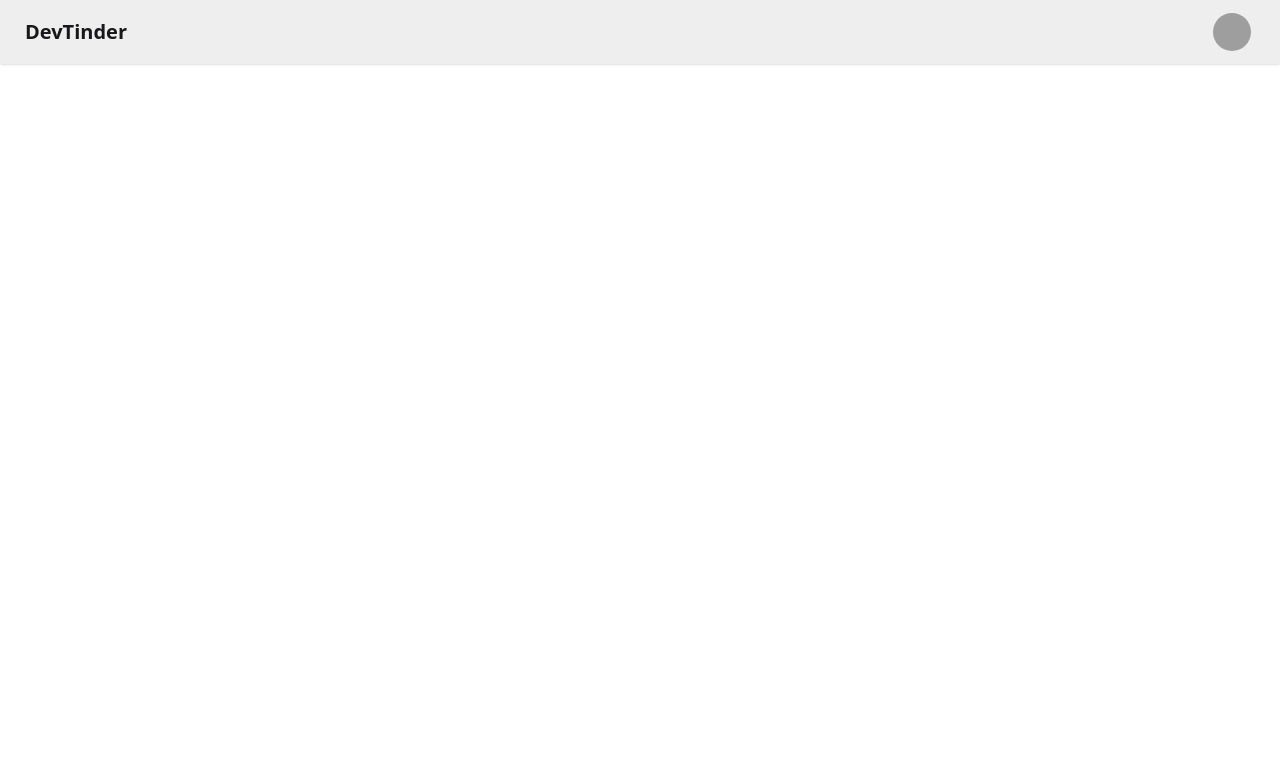
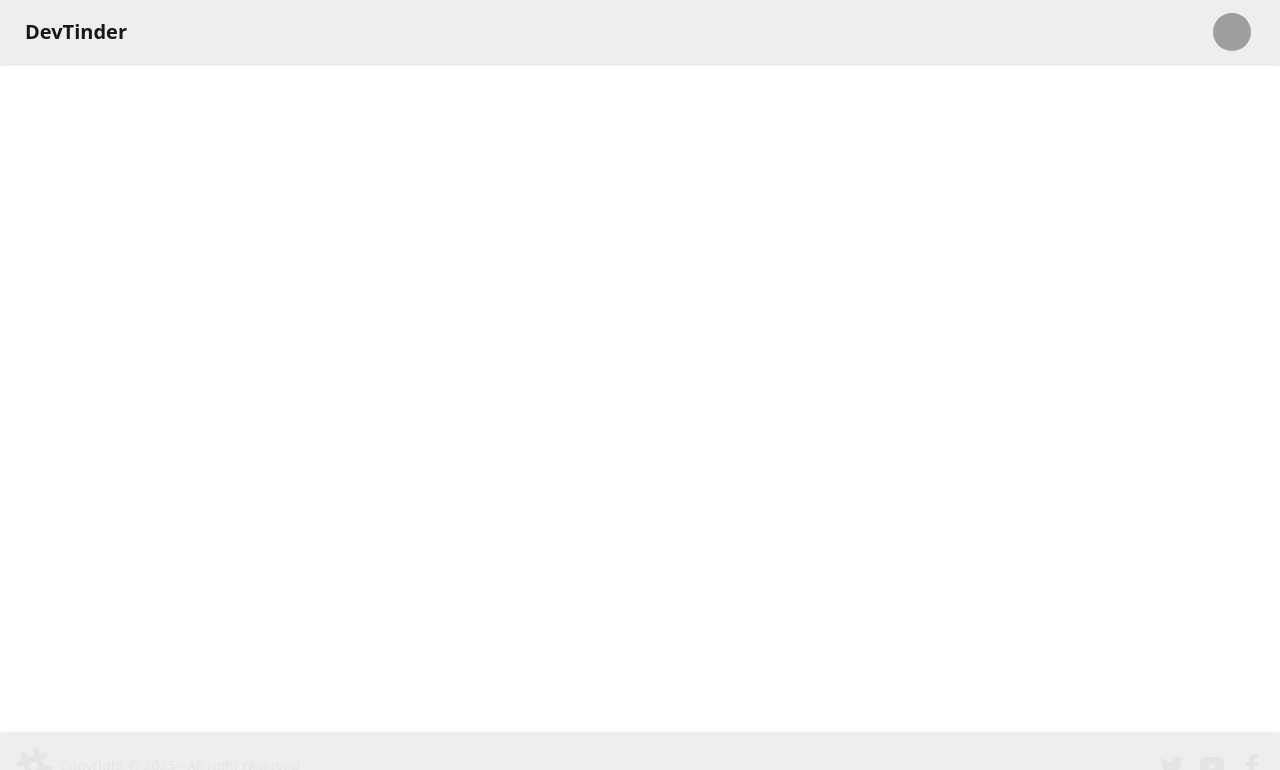
Before and after one commit to akshithg05/dev-tinder-frontend, a React (Vite) app: page / in a window 1280 px wide. Shown: the top 770 px of the page. Built offline with nearby package versions, Linux system fonts and the light colour scheme; grey boxes are pictures that could not be loaded.

Commit message:
Added routing, header and footer

```diff
--- a/package.json
+++ b/package.json
@@ -13,6 +13,7 @@
     "@tailwindcss/vite": "^4.1.14",
     "react": "^19.1.1",
     "react-dom": "^19.1.1",
+    "react-router-dom": "^7.9.4",
     "tailwindcss": "^4.1.14"
   },
   "devDependencies": {
--- a/src/components/App.jsx
+++ b/src/components/App.jsx
@@ -1,9 +1,19 @@
-import NavBar from "./NavBar";
+import { BrowserRouter, Routes, Route } from "react-router-dom";
+import Body from "./Body";
+import Login from "./Login";
+import Profile from "./Profile";
 
 function App() {
   return (
     <>
-      <NavBar />
+      <BrowserRouter basename="/">
+        <Routes>
+          <Route path="/" element={<Body />}>
+            <Route path="/login" element={<Login />}></Route>
+            <Route path="/profile" element={<Profile />}></Route>
+          </Route>
+        </Routes>
+      </BrowserRouter>
     </>
   );
 }
--- /dev/null
+++ b/src/components/Body.jsx
@@ -0,0 +1,15 @@
+import { Outlet } from "react-router-dom";
+import NavBar from "./NavBar";
+import Footer from "./Footer";
+
+export default function Body() {
+  return (
+    <div className="flex flex-col min-h-screen">
+      <NavBar />
+      <div className="flex grow">
+        <Outlet />
+      </div>
+      <Footer />
+    </div>
+  );
+}
--- /dev/null
+++ b/src/components/Footer.jsx
@@ -0,0 +1,39 @@
+export default function Footer() {
+  return (
+    <>
+      <footer className="footer bg-base-300 shadow-sm sm:footer-horizontal text-neutral-content items-center p-4">
+        <aside className="grid-flow-col items-center">
+          <svg
+            width="36"
+            height="36"
+            viewBox="0 0 24 24"
+            xmlns="http://www.w3.org/2000/svg"
+            fillRule="evenodd"
+            clipRule="evenodd"
+            className="fill-current"
+          >
+            <path d="M22.672 15.226l-2.432.811.841 2.515c.33 1.019-.209 2.127-1.23 2.456-1.15.325-2.148-.321-2.463-1.226l-.84-2.518-5.013 1.677.84 2.517c.391 1.203-.434 2.542-1.831 2.542-.88 0-1.601-.564-1.86-1.314l-.842-2.516-2.431.809c-1.135.328-2.145-.317-2.463-1.229-.329-1.018.211-2.127 1.231-2.456l2.432-.809-1.621-4.823-2.432.808c-1.355.384-2.558-.59-2.558-1.839 0-.817.509-1.582 1.327-1.846l2.433-.809-.842-2.515c-.33-1.02.211-2.129 1.232-2.458 1.02-.329 2.13.209 2.461 1.229l.842 2.515 5.011-1.677-.839-2.517c-.403-1.238.484-2.553 1.843-2.553.819 0 1.585.509 1.85 1.326l.841 2.517 2.431-.81c1.02-.33 2.131.211 2.461 1.229.332 1.018-.21 2.126-1.23 2.456l-2.433.809 1.622 4.823 2.433-.809c1.242-.401 2.557.484 2.557 1.838 0 .819-.51 1.583-1.328 1.847m-8.992-6.428l-5.01 1.675 1.619 4.828 5.011-1.674-1.62-4.829z"></path>
+          </svg>
+          <p>Copyright © {new Date().getFullYear()} - All right reserved</p>
+        </aside>
+        <nav className="grid-flow-col gap-4 md:place-self-center md:justify-self-end">
+          <a>
+            <svg xmlns="http://www.w3.org/2000/svg" width="24" height="24" viewBox="0 0 24 24" className="fill-current">
+              <path d="M24 4.557c-.883.392-1.832.656-2.828.775 1.017-.609 1.798-1.574 2.165-2.724-.951.564-2.005.974-3.127 1.195-.897-.957-2.178-1.555-3.594-1.555-3.179 0-5.515 2.966-4.797 6.045-4.091-.205-7.719-2.165-10.148-5.144-1.29 2.213-.669 5.108 1.523 6.574-.806-.026-1.566-.247-2.229-.616-.054 2.281 1.581 4.415 3.949 4.89-.693.188-1.452.232-2.224.084.626 1.956 2.444 3.379 4.6 3.419-2.07 1.623-4.678 2.348-7.29 2.04 2.179 1.397 4.768 2.212 7.548 2.212 9.142 0 14.307-7.721 13.995-14.646.962-.695 1.797-1.562 2.457-2.549z"></path>
+            </svg>
+          </a>
+          <a>
+            <svg xmlns="http://www.w3.org/2000/svg" width="24" height="24" viewBox="0 0 24 24" className="fill-current">
+              <path d="M19.615 3.184c-3.604-.246-11.631-.245-15.23 0-3.897.266-4.356 2.62-4.385 8.816.029 6.185.484 8.549 4.385 8.816 3.6.245 11.626.246 15.23 0 3.897-.266 4.356-2.62 4.385-8.816-.029-6.185-.484-8.549-4.385-8.816zm-10.615 12.816v-8l8 3.993-8 4.007z"></path>
+            </svg>
+          </a>
+          <a>
+            <svg xmlns="http://www.w3.org/2000/svg" width="24" height="24" viewBox="0 0 24 24" className="fill-current">
+              <path d="M9 8h-3v4h3v12h5v-12h3.642l.358-4h-4v-1.667c0-.955.192-1.333 1.115-1.333h2.885v-5h-3.808c-3.596 0-5.192 1.583-5.192 4.615v3.385z"></path>
+            </svg>
+          </a>
+        </nav>
+      </footer>
+    </>
+  );
+}
--- /dev/null
+++ b/src/components/Login.jsx
@@ -0,0 +1,3 @@
+export default function Login() {
+  return <>Login</>;
+}
--- /dev/null
+++ b/src/components/Profile.jsx
@@ -0,0 +1,3 @@
+export default function Profiler() {
+  return <>Profile</>;
+}
```
Also changed, not shown: 2 other files (tests, documents, lock files or other folders).
